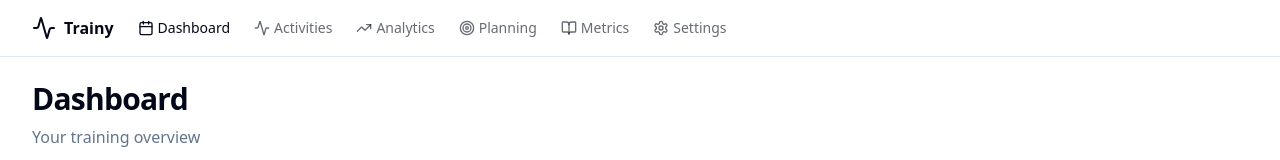
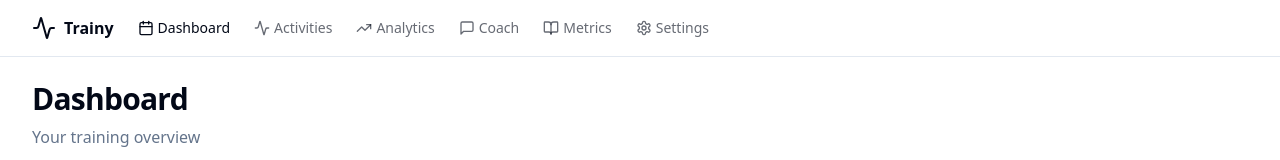
Before and after one commit to bart6114/trainy, a React (Vite) app in the folder frontend/: page / in a window 1280 px wide. Shown: the top 160 px of the page. Built offline with nearby package versions, Linux system fonts and the light colour scheme; no server answers.

Commit message:
Rename Planning tab to Coach

```diff
--- a/frontend/src/components/layout/Navbar.tsx
+++ b/frontend/src/components/layout/Navbar.tsx
@@ -1,13 +1,13 @@
 import { Link, useLocation } from 'react-router-dom'
 import { cn } from '@/lib/utils'
-import { Activity, Calendar, Target, Settings, BookOpen, TrendingUp } from 'lucide-react'
+import { Activity, Calendar, MessageSquare, Settings, BookOpen, TrendingUp } from 'lucide-react'
 import { NotificationButton } from '@/components/wellness/NotificationButton'
 
 const navItems = [
   { href: '/', label: 'Dashboard', icon: Calendar },
   { href: '/activities', label: 'Activities', icon: Activity },
   { href: '/analytics', label: 'Analytics', icon: TrendingUp },
-  { href: '/planning', label: 'Planning', icon: Target },
+  { href: '/planning', label: 'Coach', icon: MessageSquare },
   { href: '/metrics', label: 'Metrics', icon: BookOpen },
   { href: '/settings', label: 'Settings', icon: Settings },
 ]
```
